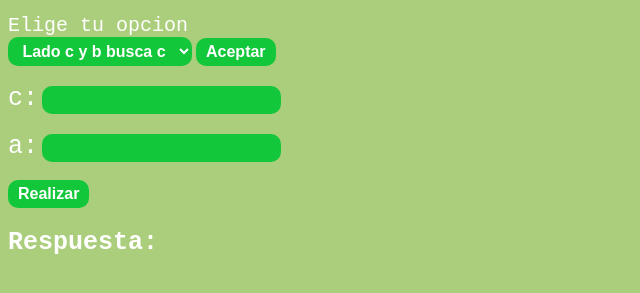
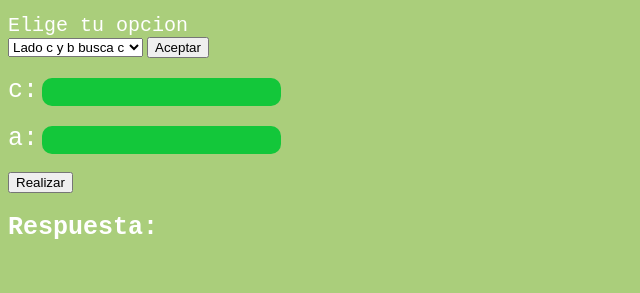
Before and after one commit to JsTnasd/lawofsines, a plain HTML site: page Teorema de pitagoras/ca.html in a window 1280 px wide. Shown: the part 49-342 px from the top of the page, without its empty margins (0-640 px from the left). Drawn offline with Linux system fonts and the light colour scheme.

Commit message:
Update style.css

```diff
--- a/Teorema de pitagoras/style.css
+++ b/Teorema de pitagoras/style.css
@@ -1,53 +1,5 @@
 body {
     background-color: rgb(170, 206, 123);
-}
-
-.seleccion {
-    background-color: rgb(19, 199, 58);
-    border: none;
-    color: white;
-    font-weight: bold;
-    padding: 5px 10px;
-    text-align: center;
-    text-decoration: none;
-    display: inline-block;
-    font-size: medium;
-    border-radius: 10px;
-    transition: background-color 0.3s ease;
-}
-
-.seleccion:hover {
-    background-color: rgb(26, 151, 53);
-}
-
-.opcionE {
-    font-size: 20px;
-    font-family:monospace;
-    color: white;
-}
-
-.Tp {
-    font-size: 25px;
-    font-family: monospace;
-    color: white;
-}
-
-.Accept {
-    background-color: rgb(19, 199, 58);
-    border: none;
-    color: white;
-    font-weight: bold;
-    padding: 5px 10px;
-    text-align: center;
-    text-decoration: none;
-    display: inline-block;
-    font-size: medium;
-    border-radius: 10px;
-    transition: background-color 0.3s ease;
-}
-
-.Accept:hover {
-    background-color: rgb(26, 151, 53);
 }
 
 .allopt {
@@ -67,3 +19,15 @@ body {
 .allopt:hover {
     background-color: rgb(26, 151, 53);
 }
+
+.opcionE {
+    font-size: 20px;
+    font-family:monospace;
+    color: white;
+}
+
+.Tp {
+    font-size: 25px;
+    font-family: monospace;
+    color: white;
+}
```
